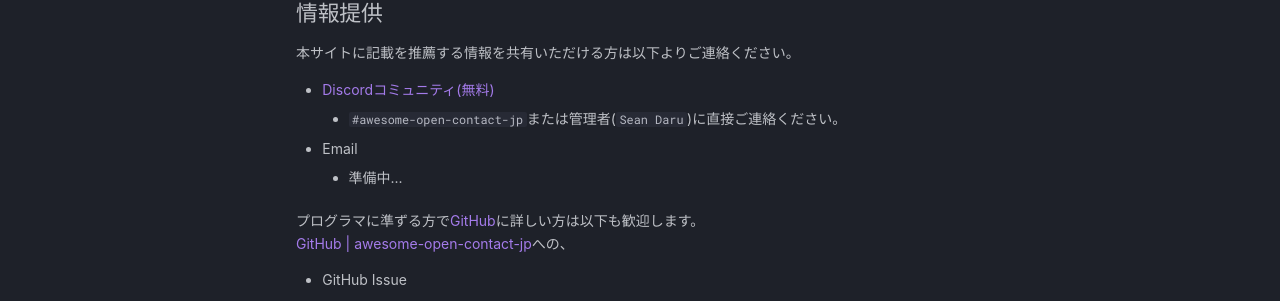
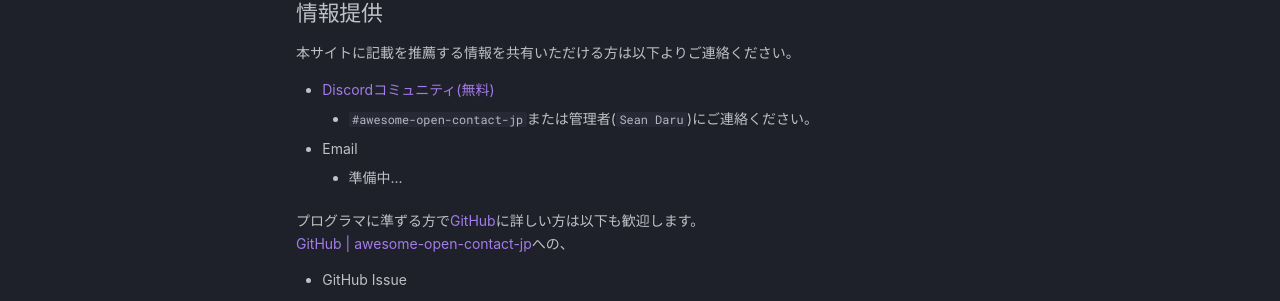
Before and after one commit to open-contact-jp/awesome-open-contact-jp, an MkDocs documentation site: the page built from docs/contributor.md, in a window 1280 px wide and 1400 px high. Shown: the part 229-530 px from the top of the window. Built offline with MkDocs 1.6.1 and Material for MkDocs 9.7.7, drawn with Linux system fonts in a browser that asks for light colours; some web fonts are replaced; some of the changed text lies outside the part shown.

Commit message:
:pencil: 微調整

````diff
--- a/docs/contributor.md
+++ b/docs/contributor.md
@@ -7,7 +7,7 @@
 本サイトに記載を推薦する情報を共有いただける方は以下よりご連絡ください。
 
 * [Discordコミュニティ(無料)](#discord-community)
-    * `#awesome-open-contact-jp`または管理者(`Sean Daru`)に直接ご連絡ください。
+    * `#awesome-open-contact-jp`または管理者(`Sean Daru`)にご連絡ください。
 * Email
     * 準備中...
 
@@ -58,7 +58,7 @@ mkdocs build
 ```
 
 ※興味はあるけれど上記の意味がわからないという方は、
-[Discordコミュニティ(無料)](#discord-community)より`#awesome-open-contact-jp`または管理者(`Sean Daru`)に直接ご連絡ください。
+[Discordコミュニティ(無料)](#discord-community)の`#awesome-open-contact-jp`または管理者(`Sean Daru`)にご連絡ください。
 
 ## 運用資金サポート
 
````
